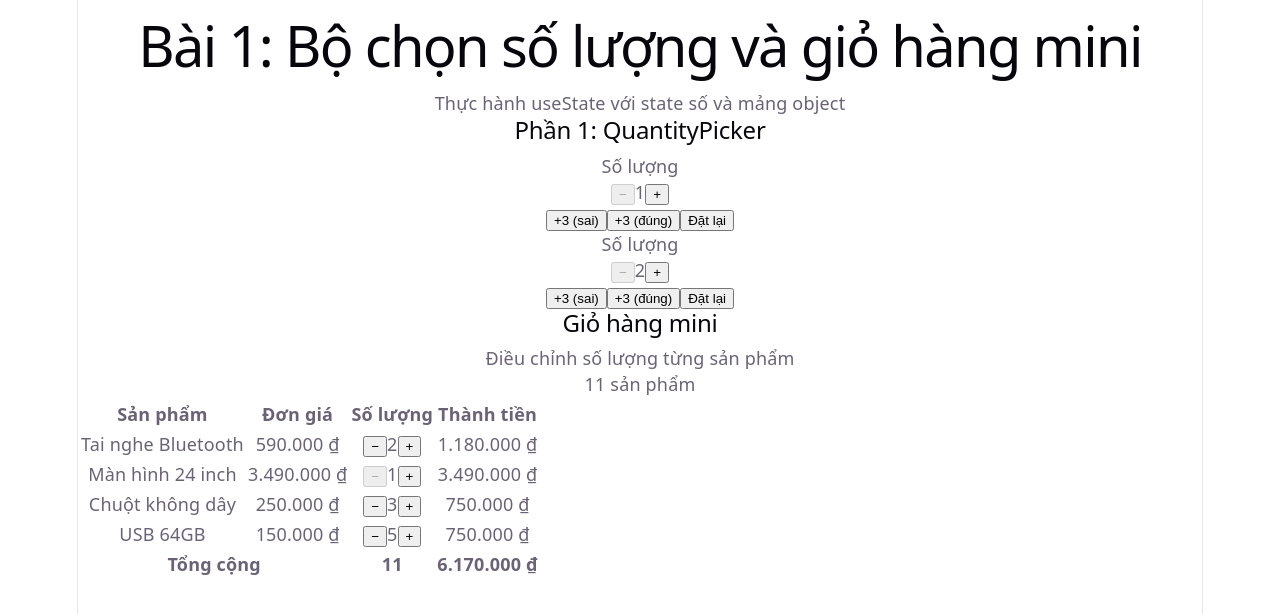
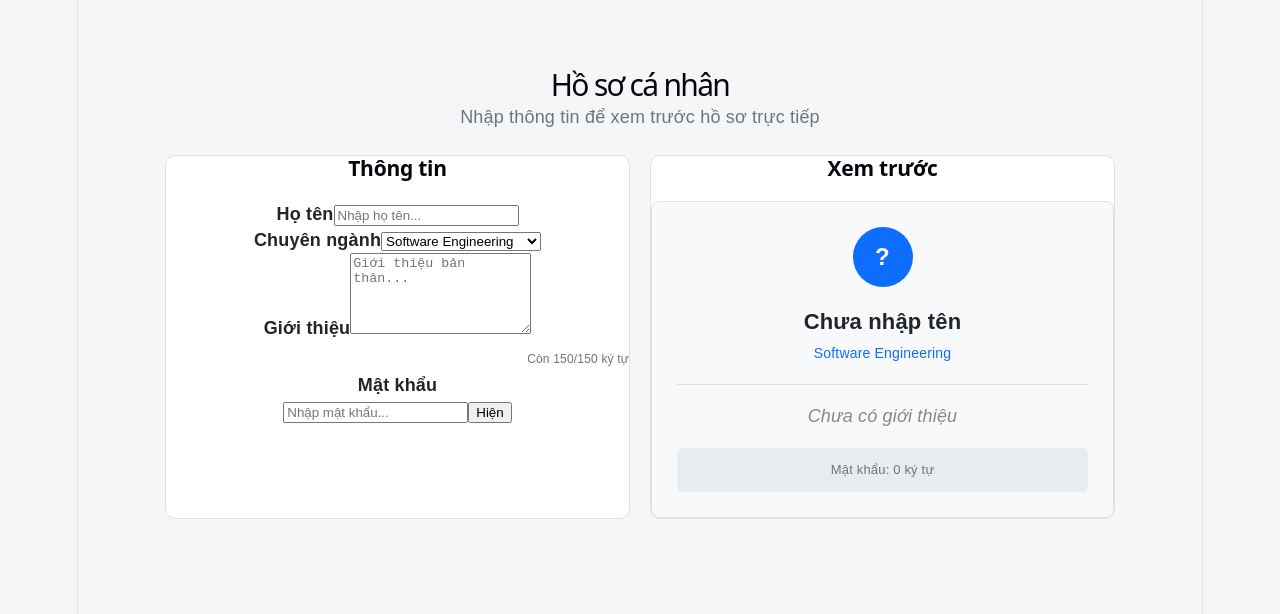
Before and after one commit to nguyenkimanhduy811-DN/FER202_FA26_NguyenKimAnhDuy, a React (Vite) app in the folder Slot9/bai-tap-ve-nha/: page / in a window 1280 px wide. Shown: the top 614 px of the page. Built offline with nearby package versions, Linux system fonts and the light colour scheme.

Commit message:
feat(homework): add controlled profile preview

```diff
--- a/Slot9/bai-tap-ve-nha/src/App.css
+++ b/Slot9/bai-tap-ve-nha/src/App.css
@@ -337,3 +337,135 @@ body {
     align-items: flex-start;
   }
 }
+
+
+
+
+
+body {
+  margin: 0;
+  font-family: Arial, Helvetica, sans-serif;
+  background: #f5f6f8;
+}
+
+.profile-page {
+  min-height: 100vh;
+  padding: 40px 20px;
+}
+
+.profile-container {
+  max-width: 950px;
+  margin: 0 auto;
+}
+
+.profile-heading {
+  margin-bottom: 25px;
+  text-align: center;
+}
+
+.profile-heading h1 {
+  margin-bottom: 6px;
+  font-size: 30px;
+}
+
+.profile-heading p {
+  margin: 0;
+  color: #6c757d;
+}
+
+.profile-grid {
+  display: grid;
+  grid-template-columns: 1fr 1fr;
+  gap: 20px;
+}
+
+.profile-card {
+  border: 1px solid #dee2e6;
+  border-radius: 10px;
+  background: #ffffff;
+}
+
+.profile-section-title {
+  margin-bottom: 20px;
+  font-size: 21px;
+  font-weight: 700;
+}
+
+.profile-card .form-label {
+  font-weight: 600;
+}
+
+.bio-counter {
+  margin-top: 5px;
+  color: #6c757d;
+  font-size: 12px;
+  text-align: right;
+}
+
+.bio-counter.danger {
+  color: #dc3545;
+}
+
+.preview-box {
+  padding: 25px;
+  border: 1px solid #dee2e6;
+  border-radius: 8px;
+  background: #f8f9fa;
+  text-align: center;
+}
+
+.preview-avatar {
+  width: 60px;
+  height: 60px;
+  margin: 0 auto 12px;
+  display: flex;
+  align-items: center;
+  justify-content: center;
+  border-radius: 50%;
+  background: #0d6efd;
+  color: #ffffff;
+  font-size: 24px;
+  font-weight: 700;
+}
+
+.preview-name {
+  margin-bottom: 5px;
+  font-size: 22px;
+  font-weight: 700;
+}
+
+.preview-major {
+  color: #0d6efd;
+  font-size: 14px;
+}
+
+.preview-divider {
+  height: 1px;
+  margin: 18px 0;
+  background: #dee2e6;
+}
+
+.preview-bio {
+  color: #495057;
+  line-height: 1.5;
+}
+
+.preview-bio.empty {
+  color: #888;
+  font-style: italic;
+}
+
+.preview-password {
+  margin-top: 18px;
+  padding: 9px;
+  border-radius: 6px;
+  background: #e9ecef;
+  color: #6c757d;
+  font-size: 13px;
+}
+
+@media (max-width: 700px) {
+  .profile-grid {
+    grid-template-columns: 1fr;
+  }
+}
--- a/Slot9/bai-tap-ve-nha/src/App.jsx
+++ b/Slot9/bai-tap-ve-nha/src/App.jsx
@@ -1,43 +1,8 @@
-import Container from 'react-bootstrap/Container';
-import Card from 'react-bootstrap/Card';
-
-import QuantityPicker from './components/QuantityPicker';
-import MiniCart from './components/MiniCart';
+import './App.css';
+import ProfilePreview from './components/ProfilePreview';
 
 function App() {
-  return (
-    <Container className="app-container py-5">
-      <div className="page-heading">
-        <h1>Bài 1: Bộ chọn số lượng và giỏ hàng mini</h1>
-        <p>
-          Thực hành useState với state số và mảng object
-        </p>
-      </div>
-
-      <Card className="section-card shadow-sm">
-        <Card.Body>
-          <h2 className="section-title">
-            Phần 1: QuantityPicker
-          </h2>
-
-          <div className="quantity-picker-list">
-            <QuantityPicker />
-
-            <QuantityPicker
-              min={2}
-              max={5}
-            />
-          </div>
-        </Card.Body>
-      </Card>
-
-      <Card className="section-card shadow-sm">
-        <Card.Body>
-          <MiniCart />
-        </Card.Body>
-      </Card>
-    </Container>
-  );
+  return <ProfilePreview />;
 }
 
 export default App;
--- /dev/null
+++ b/Slot9/bai-tap-ve-nha/src/components/ProfilePreview.jsx
@@ -0,0 +1,217 @@
+import { useState } from 'react';
+import Card from 'react-bootstrap/Card';
+import Form from 'react-bootstrap/Form';
+import InputGroup from 'react-bootstrap/InputGroup';
+import Button from 'react-bootstrap/Button';
+
+import { majors } from '../data/profileData';
+
+const MAX_BIO = 150;
+
+function ProfilePreview() {
+  const [fullName, setFullName] = useState('');
+  const [major, setMajor] = useState(majors[0]);
+  const [bio, setBio] = useState('');
+  const [password, setPassword] = useState('');
+  const [showPassword, setShowPassword] = useState(false);
+  const [focused, setFocused] = useState('');
+
+  const handleNameKeyDown = (e) => {
+    if (e.key === 'Escape') {
+      setFullName('');
+    }
+  };
+
+  const handleBioChange = (e) => {
+    const value = e.target.value;
+    setBio(value.slice(0, MAX_BIO));
+  };
+
+  const remaining = MAX_BIO - bio.length;
+
+  return (
+    <div className="profile-page">
+      <div className="profile-container">
+        <div className="profile-heading">
+          <h1>Hồ sơ cá nhân</h1>
+          <p>
+            Nhập thông tin để xem trước hồ sơ trực tiếp
+          </p>
+        </div>
+
+        <div className="profile-grid">
+          {/* Form */}
+          <Card className="profile-card shadow-sm">
+            <Card.Body>
+              <h2 className="profile-section-title">
+                Thông tin
+              </h2>
+
+              <Form
+                onSubmit={(e) =>
+                  e.preventDefault()
+                }
+              >
+                <Form.Group className="mb-3">
+                  <Form.Label>
+                    Họ tên
+                  </Form.Label>
+
+                  <Form.Control
+                    type="text"
+                    value={fullName}
+                    onChange={(e) =>
+                      setFullName(e.target.value)
+                    }
+                    onKeyDown={handleNameKeyDown}
+                    onFocus={() =>
+                      setFocused('fullName')
+                    }
+                    onBlur={() =>
+                      setFocused('')
+                    }
+                    className={
+                      focused === 'fullName'
+                        ? 'border-primary border-2'
+                        : ''
+                    }
+                    placeholder="Nhập họ tên..."
+                  />
+                </Form.Group>
+
+                <Form.Group className="mb-3">
+                  <Form.Label>
+                    Chuyên ngành
+                  </Form.Label>
+
+                  <Form.Select
+                    value={major}
+                    onChange={(e) =>
+                      setMajor(e.target.value)
+                    }
+                  >
+                    {majors.map((item) => (
+                      <option
+                        key={item}
+                        value={item}
+                      >
+                        {item}
+                      </option>
+                    ))}
+                  </Form.Select>
+                </Form.Group>
+
+                <Form.Group className="mb-3">
+                  <Form.Label>
+                    Giới thiệu
+                  </Form.Label>
+
+                  <Form.Control
+                    as="textarea"
+                    rows={5}
+                    value={bio}
+                    onChange={handleBioChange}
+                    maxLength={MAX_BIO}
+                    placeholder="Giới thiệu bản thân..."
+                  />
+
+                  <div
+                    className={
+                      remaining < 20
+                        ? 'bio-counter danger'
+                        : 'bio-counter'
+                    }
+                  >
+                    Còn {remaining}/{MAX_BIO} ký tự
+                  </div>
+                </Form.Group>
+
+                <Form.Group className="mb-2">
+                  <Form.Label>
+                    Mật khẩu
+                  </Form.Label>
+
+                  <InputGroup>
+                    <Form.Control
+                      type={
+                        showPassword
+                          ? 'text'
+                          : 'password'
+                      }
+                      value={password}
+                      onChange={(e) =>
+                        setPassword(e.target.value)
+                      }
+                      placeholder="Nhập mật khẩu..."
+                    />
+
+                    <Button
+                      variant="outline-secondary"
+                      type="button"
+                      onClick={() =>
+                        setShowPassword(
+                          (s) => !s
+                        )
+                      }
+                    >
+                      {showPassword
+                        ? 'Ẩn'
+                        : 'Hiện'}
+                    </Button>
+                  </InputGroup>
+                </Form.Group>
+              </Form>
+            </Card.Body>
+          </Card>
+
+          {/* Preview */}
+          <Card className="profile-card preview-card shadow-sm">
+            <Card.Body>
+              <h2 className="profile-section-title">
+                Xem trước
+              </h2>
+
+              <div className="preview-box">
+                <div className="preview-avatar">
+                  {fullName.trim()
+                    ? fullName
+                        .trim()
+                        .charAt(0)
+                        .toUpperCase()
+                    : '?'}
+                </div>
+
+                <h3 className="preview-name">
+                  {fullName.trim() ||
+                    'Chưa nhập tên'}
+                </h3>
+
+                <div className="preview-major">
+                  {major}
+                </div>
+
+                <div className="preview-divider" />
+
+                {bio.trim() ? (
+                  <p className="preview-bio">
+                    {bio}
+                  </p>
+                ) : (
+                  <p className="preview-bio empty">
+                    Chưa có giới thiệu
+                  </p>
+                )}
+
+                <div className="preview-password">
+                  Mật khẩu: {password.length} ký tự
+                </div>
+              </div>
+            </Card.Body>
+          </Card>
+        </div>
+      </div>
+    </div>
+  );
+}
+
+export default ProfilePreview;
--- /dev/null
+++ b/Slot9/bai-tap-ve-nha/src/data/profileData.js
@@ -0,0 +1,7 @@
+export const majors = [
+  'Software Engineering',
+  'Information Technology',
+  'Computer Science',
+  'Data Science',
+  'Cyber Security'
+];
```
